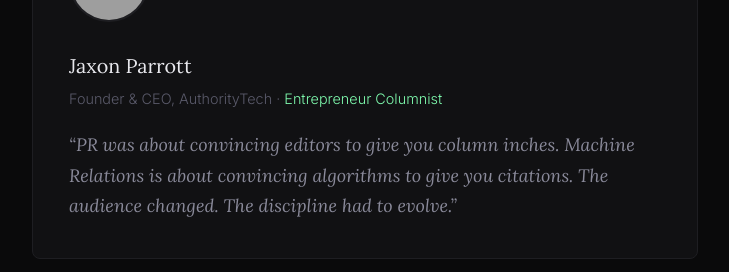
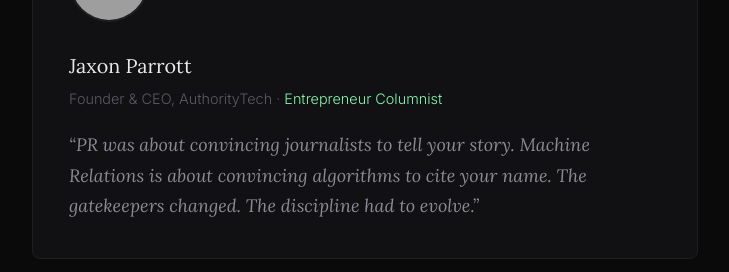
Before and after one commit to AuthorityTech/machinerelations.ai, a Next.js app: page / in a window 1280 px wide. Shown: the part 1020-1292 px from the top of the page, without its empty margins (275-1004 px from the left). Built offline with nearby package versions, Linux system fonts and the light colour scheme; grey boxes are pictures that could not be loaded.

Commit message:
copy: update founder quote

```diff
--- a/src/app/page.tsx
+++ b/src/app/page.tsx
@@ -203,9 +203,9 @@ export default function Home() {
               </a>
             </p>
             <p className="quote">
-              &ldquo;PR was about convincing editors to give you column inches.
-              Machine Relations is about convincing algorithms to give you
-              citations. The audience changed. The discipline had to
+              &ldquo;PR was about convincing journalists to tell your story.
+              Machine Relations is about convincing algorithms to cite your
+              name. The gatekeepers changed. The discipline had to
               evolve.&rdquo;
             </p>
           </div>
```
